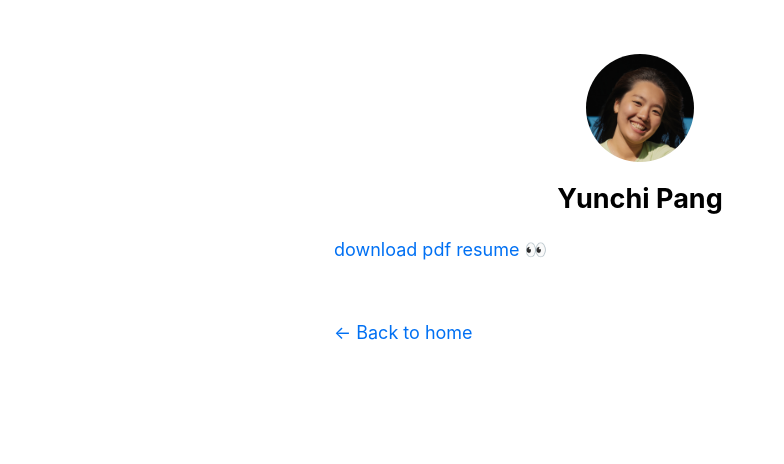
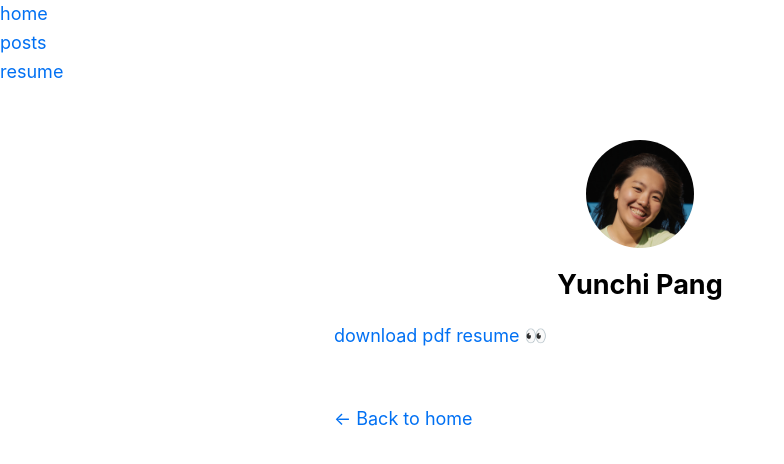
Before and after one commit to yunchipang/nextjs-portfolio, a Next.js app: page /resume in a window 1280 px wide. Shown: the top 464 px of the page, without its empty margins (0-784 px from the left). Built offline with nearby package versions, Linux system fonts and the light colour scheme.

Commit message:
Add NavBar to Layout so it display on every page which uses Layout

```diff
--- /dev/null
+++ b/components/NavBar.jsx
@@ -0,0 +1,44 @@
+import Link from 'next/link';
+import React, { useState } from 'react';
+
+import NavItem from './NavItem';
+
+const MENU_LIST = [
+  { text: 'home', href: '/' },
+  { text: 'posts', href: '/posts' },
+  { text: 'resume', href: '/resume' },
+];
+const Navbar = () => {
+  const [navActive, setNavActive] = useState(null);
+  const [activeIdx, setActiveIdx] = useState(-1);
+
+  return (
+    <header>
+      <nav className={`nav`}>
+        <div
+          onClick={() => setNavActive(!navActive)}
+          className={`nav__menu-bar`}
+        >
+          <div></div>
+          <div></div>
+          <div></div>
+        </div>
+        <div className={`${navActive ? 'active' : ''} nav__menu-list`}>
+          {MENU_LIST.map((menu, idx) => (
+            <div
+              onClick={() => {
+                setActiveIdx(idx);
+                setNavActive(false);
+              }}
+              key={menu.text}
+            >
+              <NavItem active={activeIdx === idx} {...menu} />
+            </div>
+          ))}
+        </div>
+      </nav>
+    </header>
+  );
+};
+
+export default Navbar;
--- /dev/null
+++ b/components/NavItem.jsx
@@ -0,0 +1,11 @@
+import Link from 'next/link';
+
+const NavItem = ({ text, href, active }) => {
+  return (
+    <Link href={href} className={`nav__item ${active ? 'active' : ''}`}>
+      {text}
+    </Link>
+  );
+};
+
+export default NavItem;
--- a/components/layout.tsx
+++ b/components/layout.tsx
@@ -4,6 +4,7 @@ import Link from 'next/link';
 
 import styles from './layout.module.css';
 import utilStyles from '../styles/utils.module.css';
+import Navbar from './NavBar';
 
 const name = 'Yunchi Pang';
 export const siteTitle = 'yunchipang';
@@ -16,6 +17,8 @@ export default function Layout({
   home?: boolean;
 }) {
   return (
+    <>
+      <Navbar />
       <div className={styles.container}>
         <Head>
           <link rel="icon" href="/favicon.ico" />
@@ -68,5 +71,6 @@ export default function Layout({
           </div>
         )}
       </div>
+    </>
   );
 }
```
Also changed, not shown: tsconfig.json (+5 -9 lines). Lines whose indentation alone changed are shown as unchanged.
